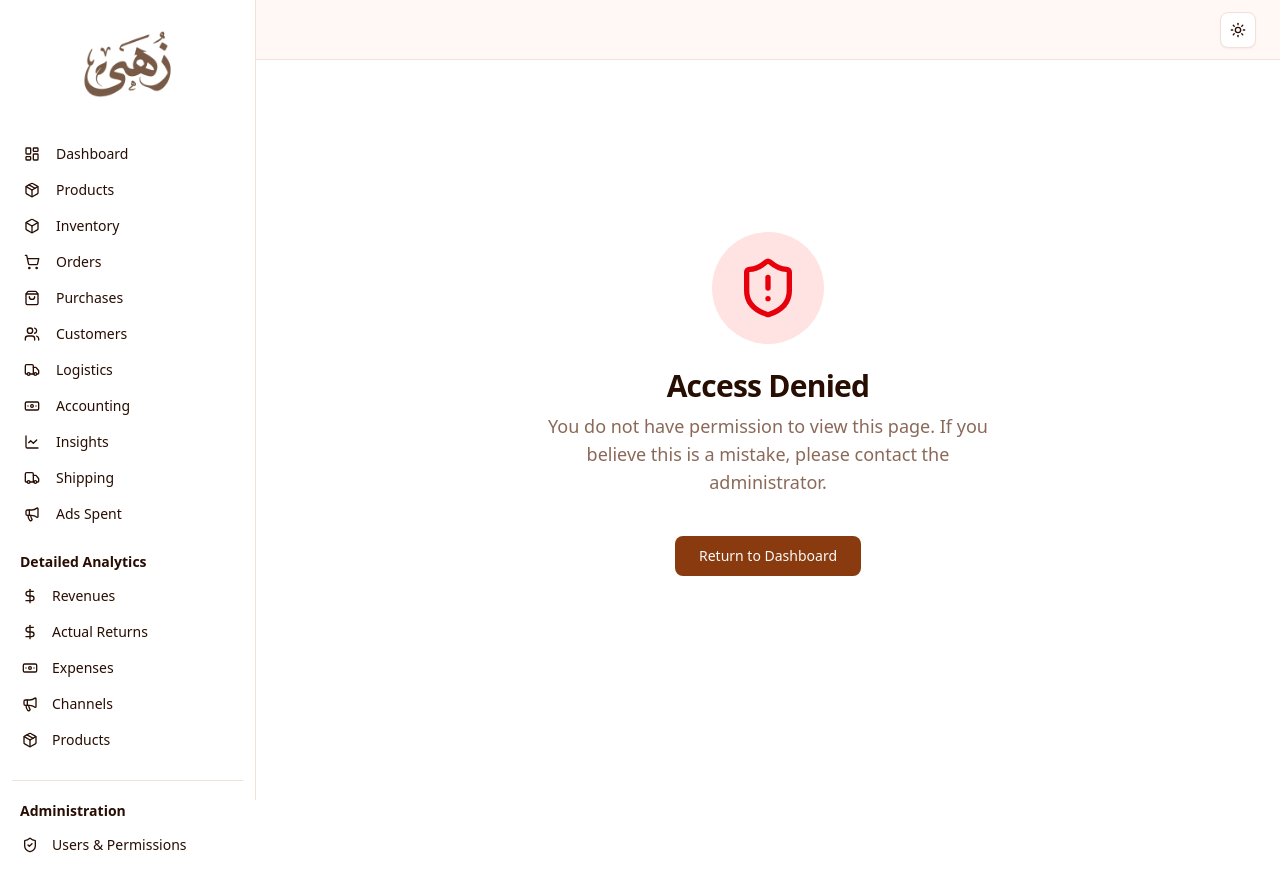
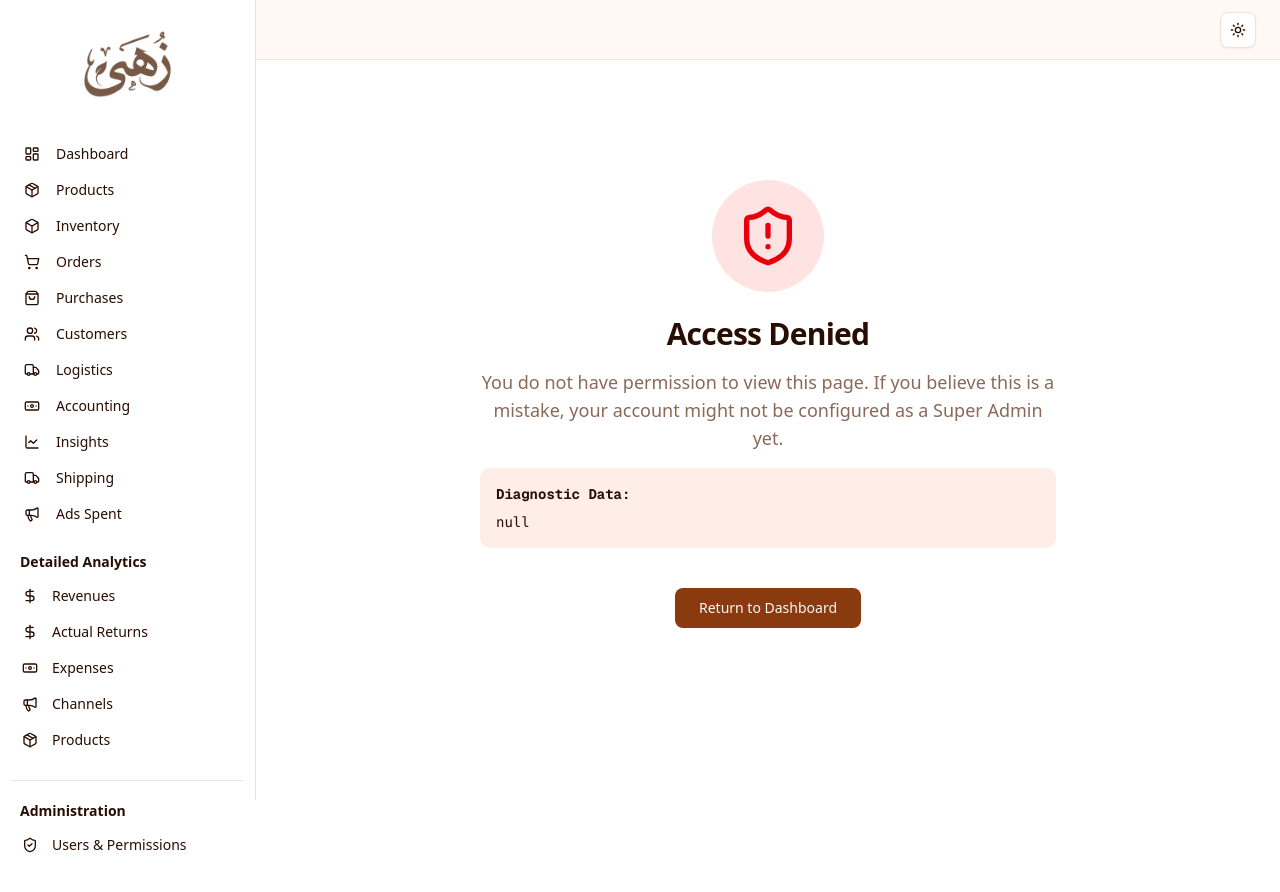
Before and after one commit to abdallahsherif492/zuhasystem, a Next.js app: page /unauthorized in a window 1280 px wide. Built offline with nearby package versions, Linux system fonts and the light colour scheme; no server answers.

Commit message:
feat(security): add diagnostic data to unauthorized page

```diff
--- a/src/app/unauthorized/page.tsx
+++ b/src/app/unauthorized/page.tsx
@@ -1,19 +1,56 @@
+"use client";
+
 import Link from "next/link";
 import { Button } from "@/components/ui/button";
-import { ShieldAlert } from "lucide-react";
+import { ShieldAlert, Loader2 } from "lucide-react";
+import { useEffect, useState } from "react";
+import { supabase } from "@/lib/supabase";
 
 export default function UnauthorizedPage() {
+    const [debugInfo, setDebugInfo] = useState<any>(null);
+    const [loading, setLoading] = useState(true);
+
+    useEffect(() => {
+        async function fetchDebugInfo() {
+            const { data: { user } } = await supabase.auth.getUser();
+            if (user) {
+                const { data, error } = await supabase
+                    .from('user_permissions')
+                    .select('*')
+                    .eq('id', user.id)
+                    .single();
+
+                setDebugInfo({
+                    email: user.email,
+                    permissions_row: data || "Not Found",
+                    error: error?.message || null
+                });
+            }
+            setLoading(false);
+        }
+        fetchDebugInfo();
+    }, []);
+
     return (
         <div className="flex flex-col items-center justify-center min-h-[80vh] space-y-6 text-center">
             <div className="bg-red-100 p-6 rounded-full">
                 <ShieldAlert className="h-16 w-16 text-red-600" />
             </div>
 
-            <div className="space-y-2 max-w-md">
+            <div className="space-y-4 max-w-xl">
                 <h1 className="text-3xl font-bold tracking-tight text-foreground">Access Denied</h1>
                 <p className="text-muted-foreground text-lg">
-                    You do not have permission to view this page. If you believe this is a mistake, please contact the administrator.
+                    You do not have permission to view this page. If you believe this is a mistake, your account might not be configured as a Super Admin yet.
                 </p>
+
+                {loading ? (
+                    <div className="flex justify-center"><Loader2 className="h-6 w-6 animate-spin text-muted-foreground" /></div>
+                ) : (
+                    <div className="bg-muted p-4 rounded-lg text-left overflow-auto text-sm font-mono mt-4">
+                        <p className="font-bold mb-2">Diagnostic Data:</p>
+                        <pre>{JSON.stringify(debugInfo, null, 2)}</pre>
+                    </div>
+                )}
             </div>
 
             <Link href="/">
```
